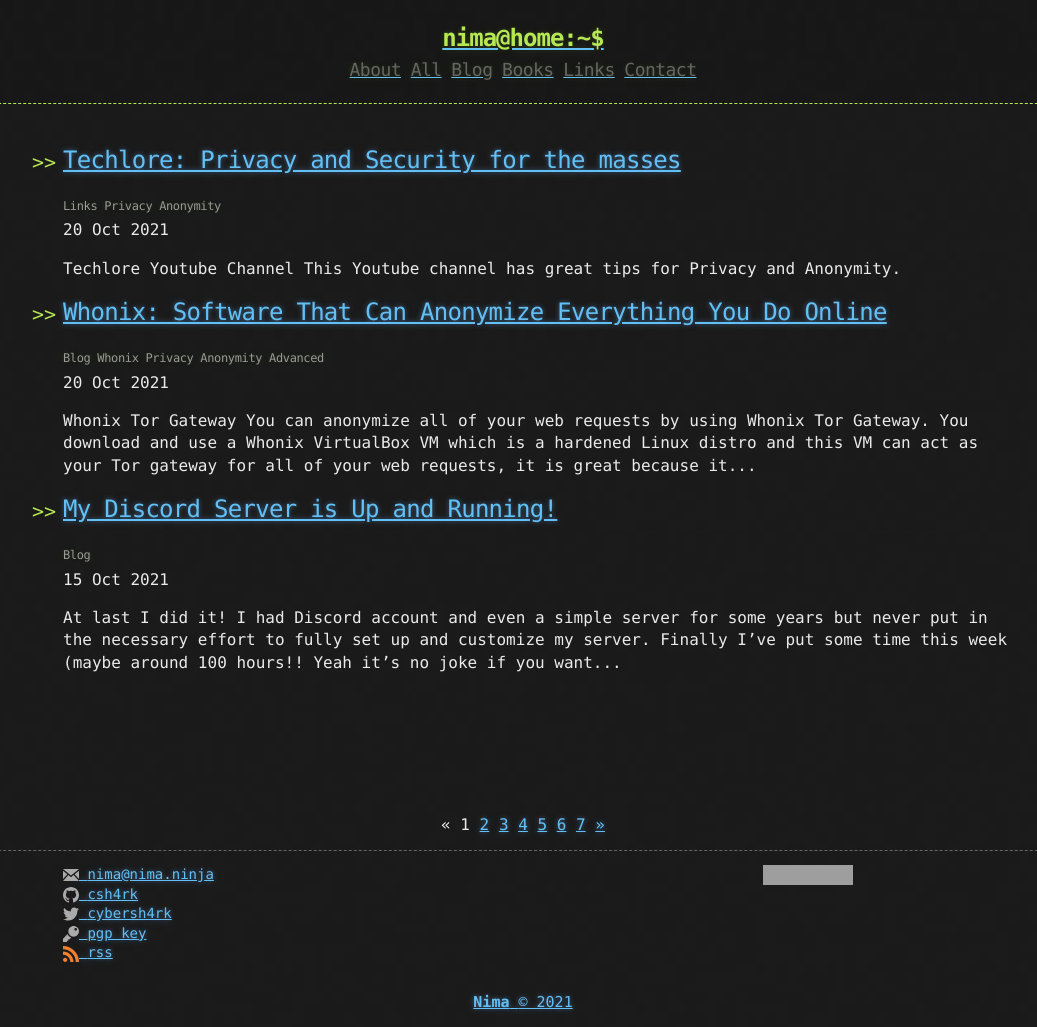
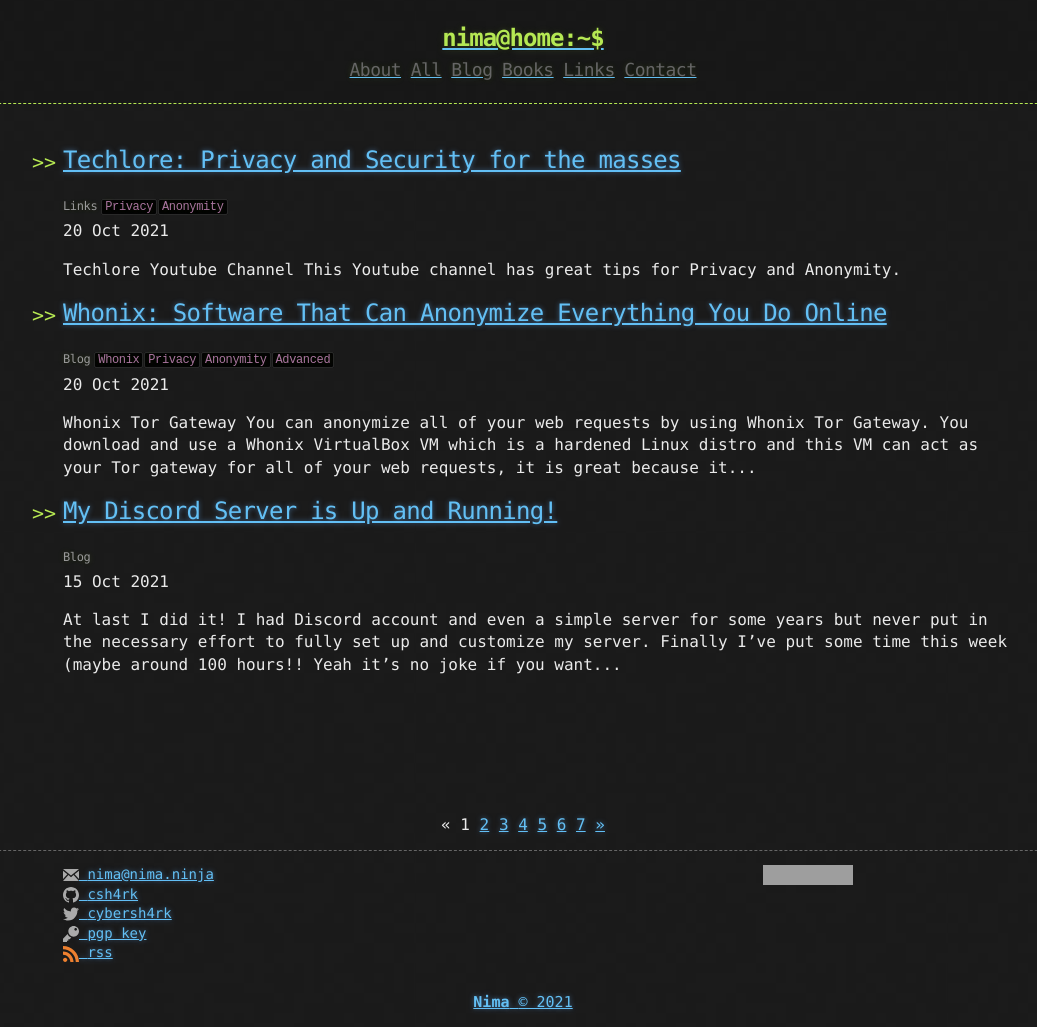
Before and after one commit to CamoCatX/camocatx.github.io, a Jekyll site: the page built from index.html, in a window 1280 px wide. Shown: the whole page, without its empty margins (117-1154 px from the left). Built offline with Jekyll 4.4.1, drawn with Linux system fonts in a browser that asks for light colours; the list of posts is cut into pages by our own code; grey boxes are pictures that could not be loaded.

Commit message:
Edit tags style and display on index page

```diff
--- a/index.html
+++ b/index.html
@@ -11,7 +11,7 @@ layout: default
         <category>{{ cat | xml_escape }}</category>
         {% endfor %}
         {% for tag in post.tags %}
-        <category>{{ tag | xml_escape }}</category>
+        <code class="language-plaintext highlighter-rouge"><category>{{ tag | xml_escape }}</category></code>
         {% endfor %}
         </h6>
         <time datetime="{{ post.date | date_to_xmlschema }}">{{ post.date | date_to_string }}</time>
```
